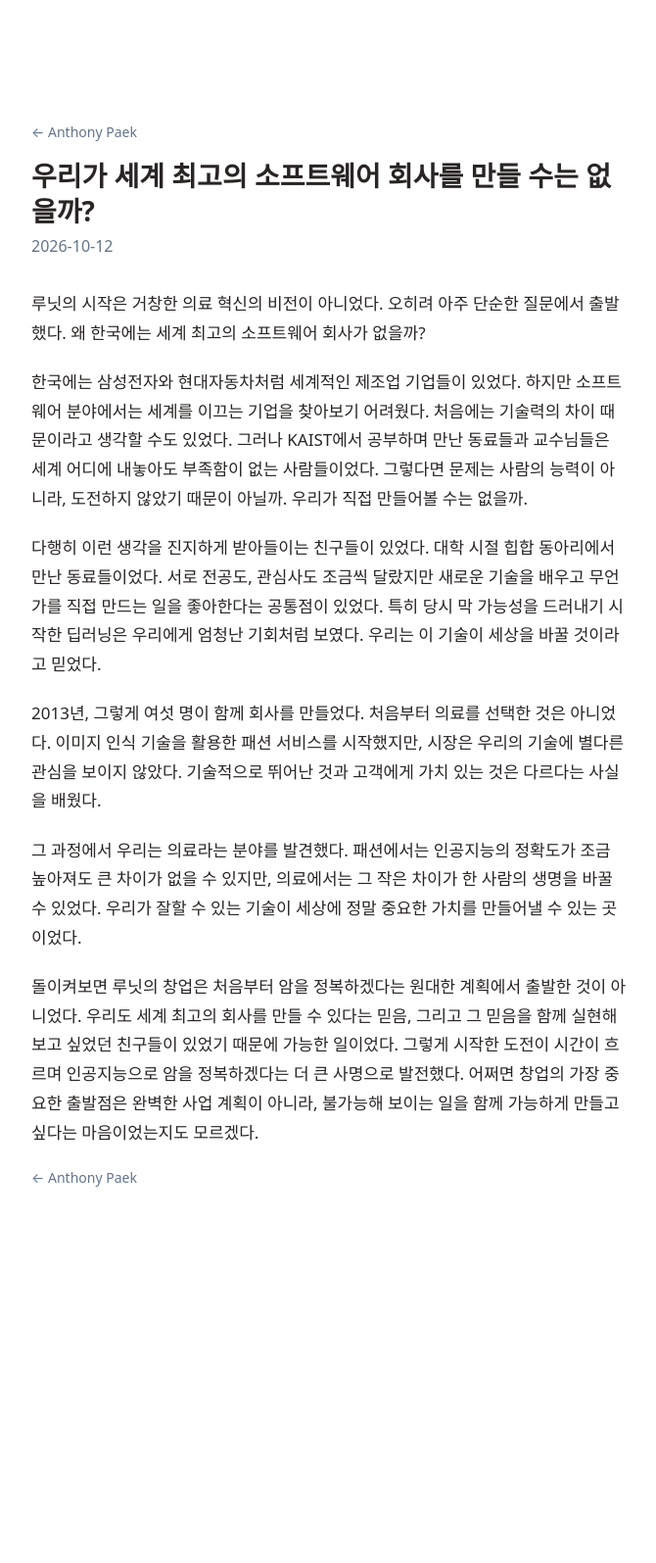
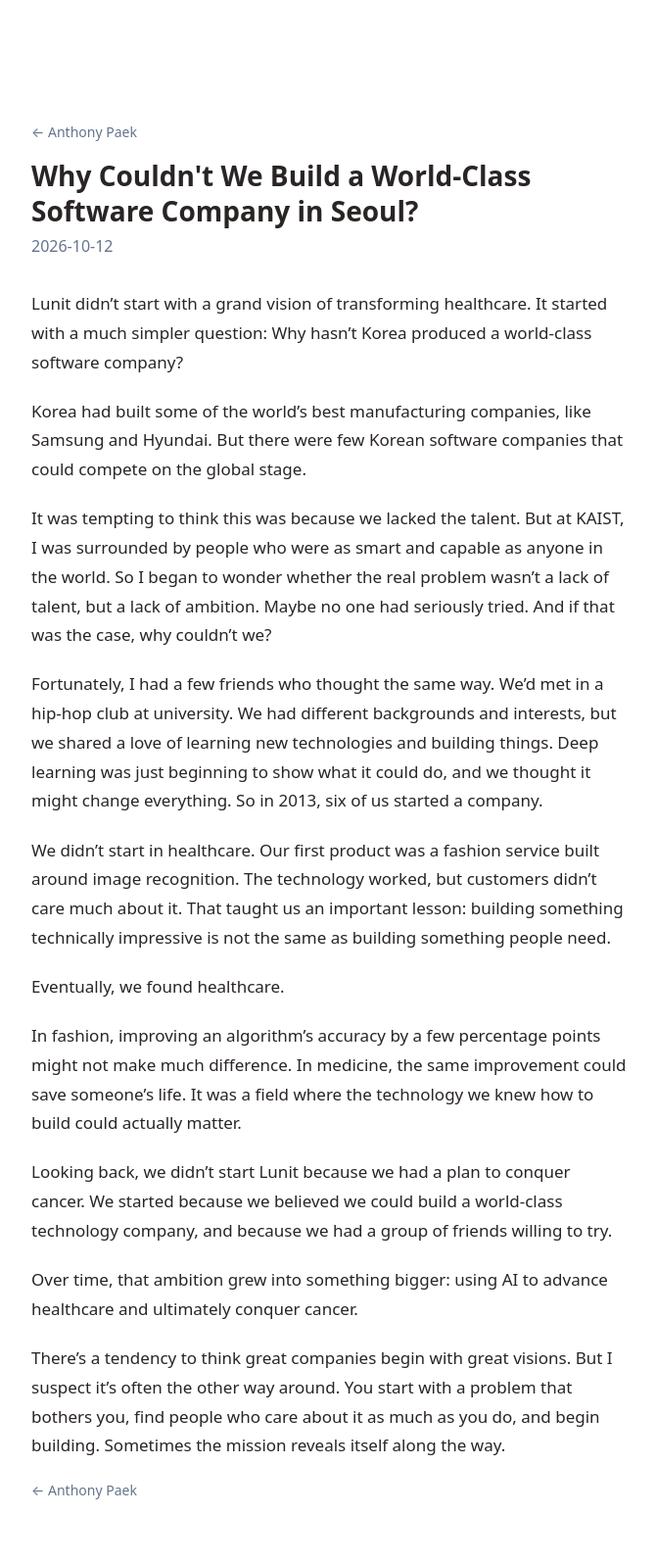
Before and after one commit to drumpet/drumpet.github.io, a Jekyll site: the page built from _posts/2026-10-12-founding-lunit.md, in a window 1280 px wide. Shown: the whole page at 98% size, without its empty margins (304-974 px from the left). Built offline with Jekyll 4.4.1, drawn with Linux system fonts in a browser that asks for light colours; before the commit the page ends 1276 px from its top, so only the background shows below that.

Commit message:
Update: Why Couldn't We Build a World-Class Software Company in Seoul?

```diff
--- a/_posts/2026-10-12-founding-lunit.md
+++ b/_posts/2026-10-12-founding-lunit.md
@@ -1,18 +1,27 @@
 ---
-title: 우리가 세계 최고의 소프트웨어 회사를 만들 수는 없을까?
+title: "Why Couldn't We Build a World-Class Software Company in Seoul?"
 date: 2026-10-12
-lang: ko
+lang: en
 ---
 
-루닛의 시작은 거창한 의료 혁신의 비전이 아니었다. 오히려 아주 단순한 질문에서 출발했다. 왜 한국에는 세계 최고의 소프트웨어 회사가 없을까?
+Lunit didn't start with a grand vision of transforming healthcare. It started with a much simpler question: Why hasn't Korea produced a world-class software company?
 
-한국에는 삼성전자와 현대자동차처럼 세계적인 제조업 기업들이 있었다. 하지만 소프트웨어 분야에서는 세계를 이끄는 기업을 찾아보기 어려웠다. 처음에는 기술력의 차이 때문이라고 생각할 수도 있었다. 그러나 KAIST에서 공부하며 만난 동료들과 교수님들은 세계 어디에 내놓아도 부족함이 없는 사람들이었다. 그렇다면 문제는 사람의 능력이 아니라, 도전하지 않았기 때문이 아닐까. 우리가 직접 만들어볼 수는 없을까.
+Korea had built some of the world's best manufacturing companies, like Samsung and Hyundai. But there were few Korean software companies that could compete on the global stage.
 
-다행히 이런 생각을 진지하게 받아들이는 친구들이 있었다. 대학 시절 힙합 동아리에서 만난 동료들이었다. 서로 전공도, 관심사도 조금씩 달랐지만 새로운 기술을 배우고 무언가를 직접 만드는 일을 좋아한다는 공통점이 있었다. 특히 당시 막 가능성을 드러내기 시작한 딥러닝은 우리에게 엄청난 기회처럼 보였다. 우리는 이 기술이 세상을 바꿀 것이라고 믿었다.
+It was tempting to think this was because we lacked the talent. But at KAIST, I was surrounded by people who were as smart and capable as anyone in the world. So I began to wonder whether the real problem wasn't a lack of talent, but a lack of ambition. Maybe no one had seriously tried. And if that was the case, why couldn't we?
 
-2013년, 그렇게 여섯 명이 함께 회사를 만들었다. 처음부터 의료를 선택한 것은 아니었다. 이미지 인식 기술을 활용한 패션 서비스를 시작했지만, 시장은 우리의 기술에 별다른 관심을 보이지 않았다. 기술적으로 뛰어난 것과 고객에게 가치 있는 것은 다르다는 사실을 배웠다.
+Fortunately, I had a few friends who thought the same way. We'd met in a hip-hop club at university. We had different backgrounds and interests, but we shared a love of learning new technologies and building things. Deep learning was just beginning to show what it could do, and we thought it might change everything.
+So in 2013, six of us started a company.
 
-그 과정에서 우리는 의료라는 분야를 발견했다. 패션에서는 인공지능의 정확도가 조금 높아져도 큰 차이가 없을 수 있지만, 의료에서는 그 작은 차이가 한 사람의 생명을 바꿀 수 있었다. 우리가 잘할 수 있는 기술이 세상에 정말 중요한 가치를 만들어낼 수 있는 곳이었다.
+We didn't start in healthcare. Our first product was a fashion service built around image recognition. The technology worked, but customers didn't care much about it. That taught us an important lesson: building something technically impressive is not the same as building something people need.
 
-돌이켜보면 루닛의 창업은 처음부터 암을 정복하겠다는 원대한 계획에서 출발한 것이 아니었다. 우리도 세계 최고의 회사를 만들 수 있다는 믿음, 그리고 그 믿음을 함께 실현해보고 싶었던 친구들이 있었기 때문에 가능한 일이었다.
-그렇게 시작한 도전이 시간이 흐르며 인공지능으로 암을 정복하겠다는 더 큰 사명으로 발전했다. 어쩌면 창업의 가장 중요한 출발점은 완벽한 사업 계획이 아니라, 불가능해 보이는 일을 함께 가능하게 만들고 싶다는 마음이었는지도 모르겠다.
+Eventually, we found healthcare.
+
+In fashion, improving an algorithm's accuracy by a few percentage points might not make much difference. In medicine, the same improvement could save someone's life. It was a field where the technology we knew how to build could actually matter.
+
+Looking back, we didn't start Lunit because we had a plan to conquer cancer. We started because we believed we could build a world-class technology company, and because we had a group of friends willing to try.
+
+Over time, that ambition grew into something bigger: using AI to advance healthcare and ultimately conquer cancer.
+
+There's a tendency to think great companies begin with great visions. But I suspect it's often the other way around. You start with a problem that bothers you, find people who care about it as much as you do, and begin building.
+Sometimes the mission reveals itself along the way.
```
